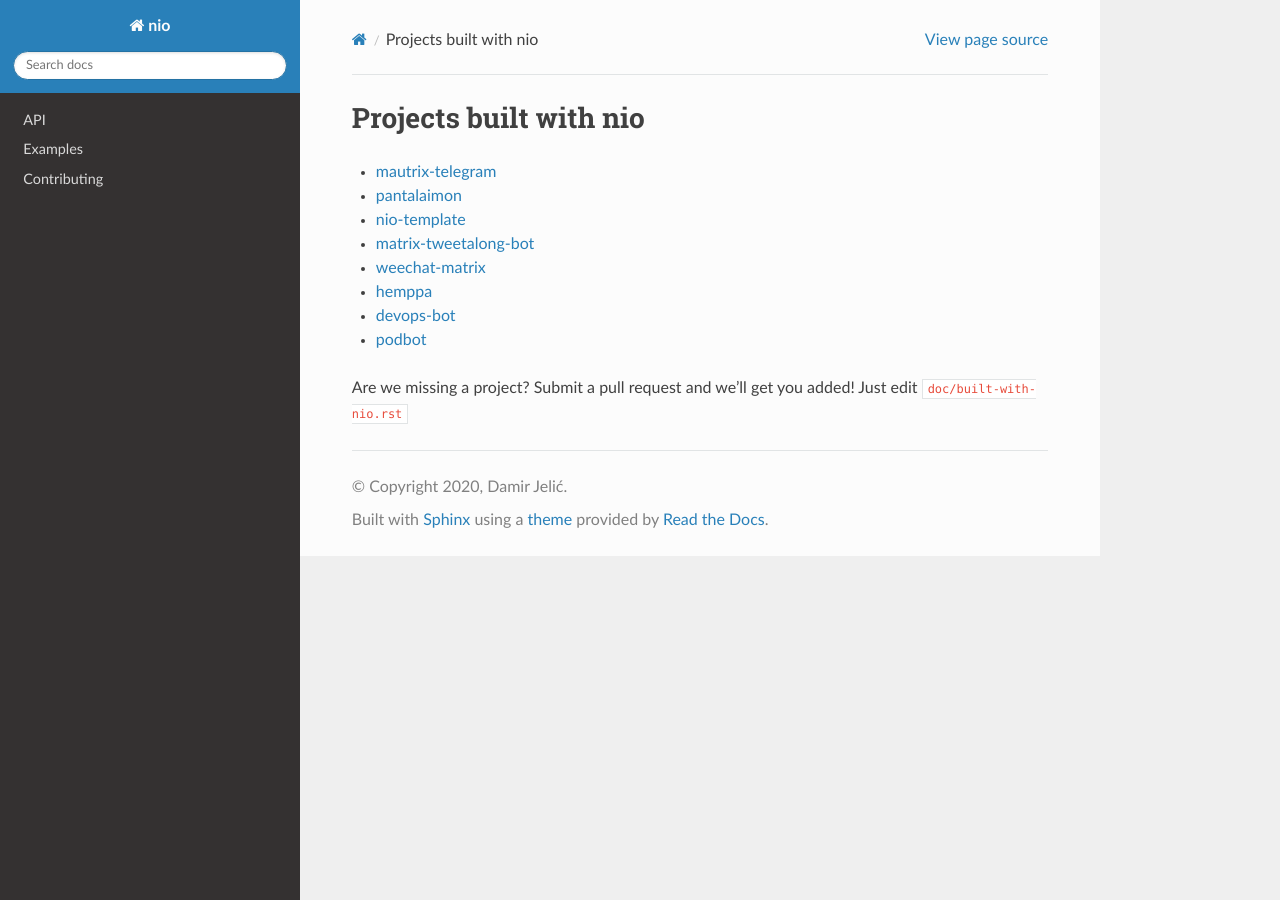
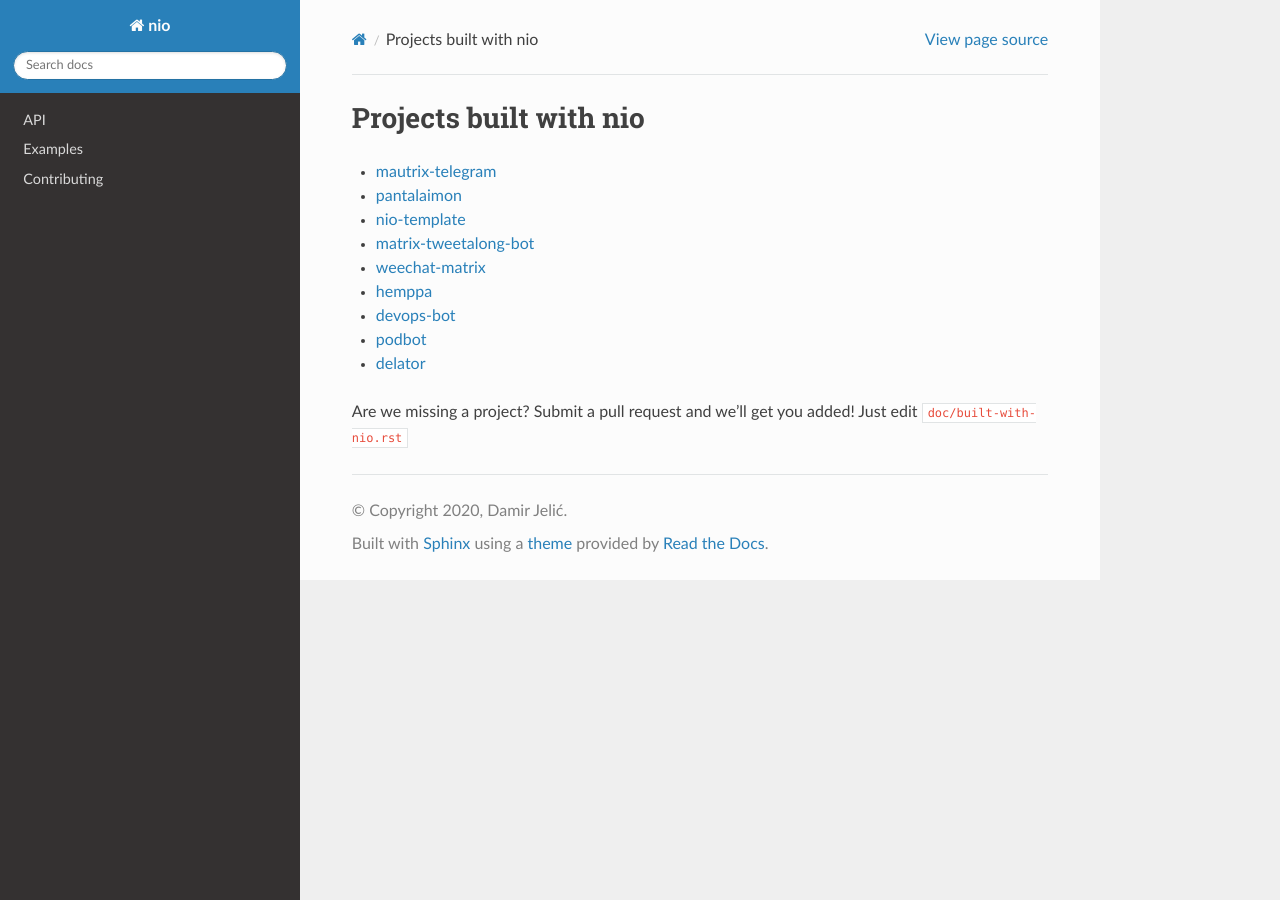
Before and after one commit to matrix-nio/matrix-nio, a Sphinx documentation site: the page built from doc/built-with-nio.rst, in a window 1280 px wide. Built offline with Sphinx 7.4.7 and the Read the Docs theme 2.0.0, drawn with Linux system fonts in a browser that asks for light colours.

Commit message:
doc: add a project to the built-with-nio list
`delator` is basically just yet another bot, but it supports encrypted rooms and is actually easy to extend.

```diff
--- a/doc/built-with-nio.rst
+++ b/doc/built-with-nio.rst
@@ -9,5 +9,6 @@ Projects built with nio
 - `hemppa <https://github.com/vranki/hemppa>`_
 - `devops-bot <https://github.com/rdagnelie/devops-bot>`_
 - `podbot <https://github.com/interfect/podbot>`_
+- `delator <https://github.com/nogaems/delator>`_
 
 Are we missing a project? Submit a pull request and we'll get you added! Just edit ``doc/built-with-nio.rst``
```
